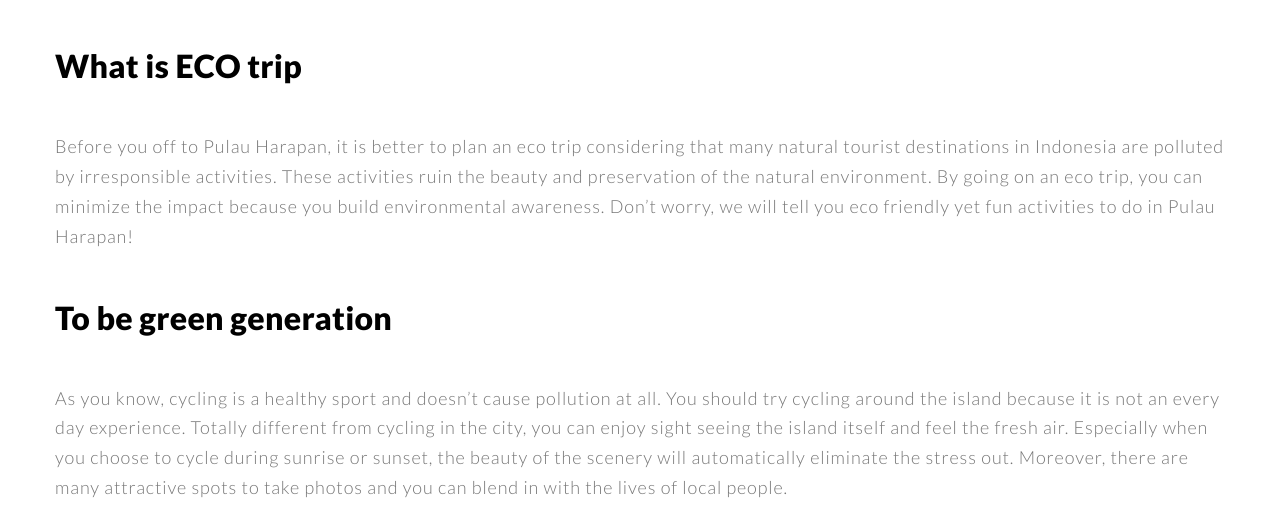
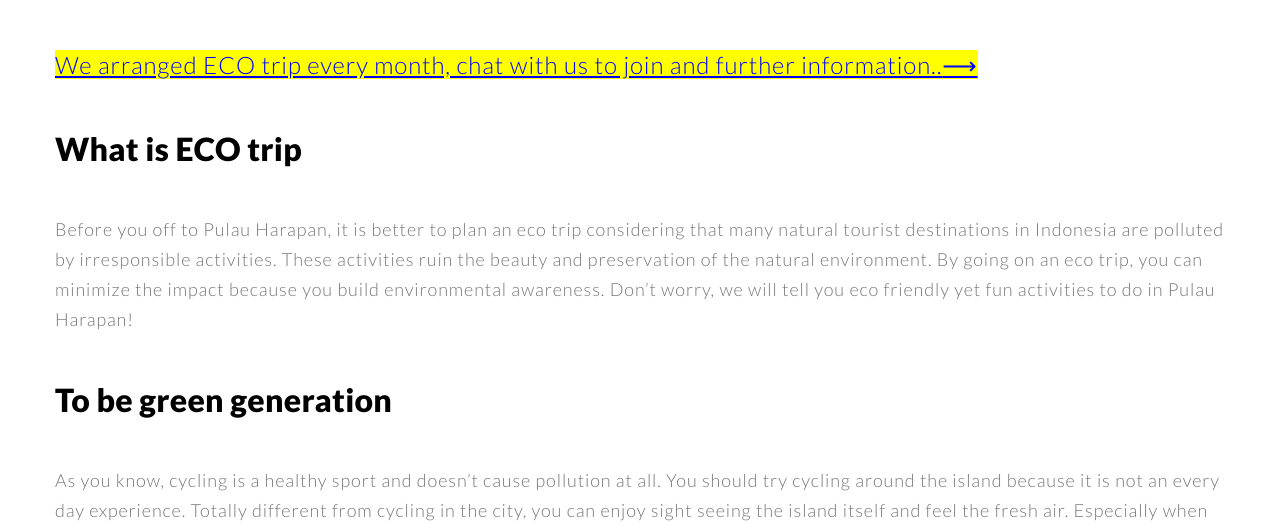
Before and after one commit to kemtol/nyelam, a Jekyll site: the page built from _posts/2018-8-15-eco-trip-pulau-harapan-kepulauan-seribu.md, in a window 1280 px wide and 1400 px high, scrolled down 1744 px. Shown: the part 210-742 px from the top of the window. Built offline with Jekyll 4.4.1, drawn with Linux system fonts in a browser that asks for light colours; some web fonts are replaced; some of the changed text lies outside the part shown.

Commit message:
Update 2018-8-15-eco-trip-pulau-harapan-kepulauan-seribu.md

```diff
--- a/_posts/2018-8-15-eco-trip-pulau-harapan-kepulauan-seribu.md
+++ b/_posts/2018-8-15-eco-trip-pulau-harapan-kepulauan-seribu.md
@@ -11,13 +11,17 @@ Living in Jakarta as the capital city of Indonesia with its hustle and bustle is
 
 <iframe width="100%" height="480" src="https://www.youtube.com/embed/FQnEkZZWTr4" frameborder="0" allow="autoplay; encrypted-media" allowfullscreen></iframe>
 
+<a href="https://web.whatsapp.com/send?phone=6281289999522&amp;text=Hi,%20E-Nyelam%20i%20need%20information%20about%20ECO%20trip" class="cta--in--page">We arranged ECO trip every month, chat with us to join and further information..</a>
+
 ## What is ECO trip
 Before you off to Pulau Harapan, it is better to plan an eco trip considering that many natural tourist destinations in Indonesia are polluted by irresponsible activities.  These activities ruin the beauty and preservation of the natural environment. By going on an eco trip, you can minimize the impact because you build environmental awareness. Don’t worry, we will tell you eco friendly yet fun activities to do in Pulau Harapan!
 
 ## To be green generation
 As you know, cycling is a healthy sport and doesn’t cause pollution at all. You should try cycling around the island because it is not an every day experience. Totally different from cycling in the city, you can enjoy sight seeing the island itself and feel the fresh air. Especially when you choose to cycle during sunrise or sunset, the beauty of the scenery will automatically eliminate the stress out. Moreover, there are many attractive spots to take photos and you can blend in with the lives of local people.
 
-<iframe width="100%" height="480" src="https://www.youtube.com/watch?v=sGXsL2INMKA" frameborder="0" allow="autoplay; encrypted-media" allowfullscreen></iframe>
+<iframe width="100%" height="480" src="https://www.youtube.com/embed/sGXsL2INMKA" frameborder="0" allow="autoplay; encrypted-media" allowfullscreen></iframe>
+
+<a href="https://web.whatsapp.com/send?phone=6281289999522&amp;text=Hi,%20E-Nyelam%20i%20need%20information%20about%20ECO%20trip" class="cta--in--page">We arranged ECO trip every month, chat with us to join and further information..</a>
 
 ## Itenary
 Visiting sea turtle captive breeding can be determined as the next activity that is no less interesting and educating. This captive breeding aims to keep the sea turtle population from extinction.  You can find out new information and knowledge about sea turtle’s life from eggs to adult. They also offer to help you learn how to cultivate sea turtle, because sea turtle are often hunted by humans for trade and prone to attack by predators.
```
